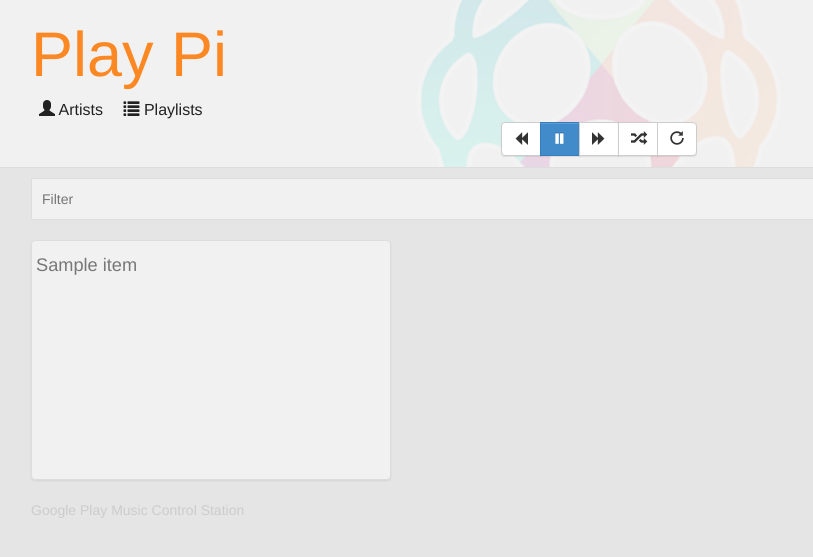
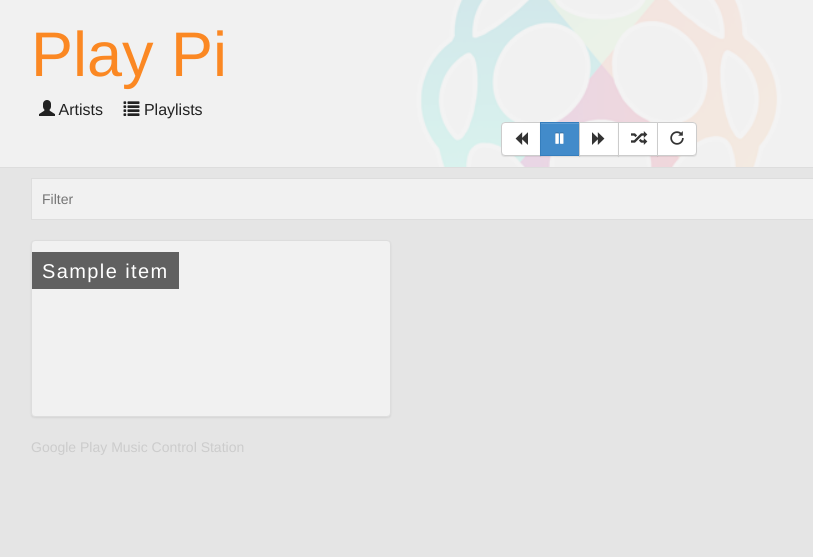
Before and after one commit to fredley/play-pi, a Django app: template templates/index.html in a window 1280 px wide. Shown: the top 557 px of the page, without its empty margins (39-852 px from the left). Run offline with Django 3.2, Linux system fonts and the light colour scheme; the template is opened without the code that fills it: most values are stand-ins (such as "Sample title", 1, 10 or a date in 2020); some libraries are stand-ins or nearby versions.

Commit message:
putting the item titles over the thumbnails now

```diff
--- a/static/css/style.css
+++ b/static/css/style.css
@@ -53,19 +53,42 @@ div.thumbnails{
     border:1px solid #ddd;
     background: #f1f1f1;
     overflow: hidden;
-    height: 240px;
+    height: 177px;
     width: 100%;
+    position: relative;
+    padding: 0;
+}
+@media(max-width: 767px) {
+    .thumbnail{
+        height: 165px;
+    }
 }
 .thumbnail img {
-    max-height: 175px;
+    width: 100%;
 }
 .thumbnail h3{
     margin-top: 10px;
-    color:#777;
-    font-weight: lighter;
     text-decoration: none;
-    font-size: 1.3em;
-    line-height: 1.2em;
+    font-size: 20px;
+    letter-spacing: 1.4px;
+    line-height: 38px;
+    position: absolute;
+    top: 0;
+    left: 0;
+    width: 100%;
+}
+.thumbnail h3 span{
+    color: white;
+    background: rgb(0,0,0); /*fallback*/
+    background: rgba(0,0,0,0.6);
+    padding-left: 10px;
+    padding-right: 10px;
+    padding-top: 7.5px;
+    padding-bottom: 7.5px;
+}
+.thumbnail h3 span.spacer {
+    padding: 0 5px;
+    background: 0;
 }
 a.thumbnail:hover,
 a.thumbnail:focus{
--- a/templates/base.html
+++ b/templates/base.html
@@ -30,6 +30,9 @@ $(document).ready(function() {
         }
     });
   });
+
+  $(".thumbnail h3").wrapInner("<span>");
+  $(".thumbnail h3 br").before("<span class='spacer'>").after("<span class='spacer'>");
 
   function ajax(toggle){
     $.ajax("/ajax/"+toggle+"/",{ type: "GET" }).always(function (response) {
--- a/templates/index.html
+++ b/templates/index.html
@@ -24,8 +24,8 @@
 
     <div class="col-md-4">
       <a href="{% url view item.id %}" class="thumbnail" name="{{ item.name }}">
-	      <img src="{% if item and item.art_url %} {{ item.art_url }} {% else %} /static/img/banner.png {% endif %} " alt="">
-	      <h3>{{ item.name }}</h3>
+	      <img src="{% if item and item.art_url %} {{ item.art_url }} {% else %} /static/img/banner.png {% endif %} " alt="" />
+	      <h3>{{ item.name|wordwrap:20|linebreaksbr}}</h3>
       </a>
     </div>
     {% endfor %}
```
